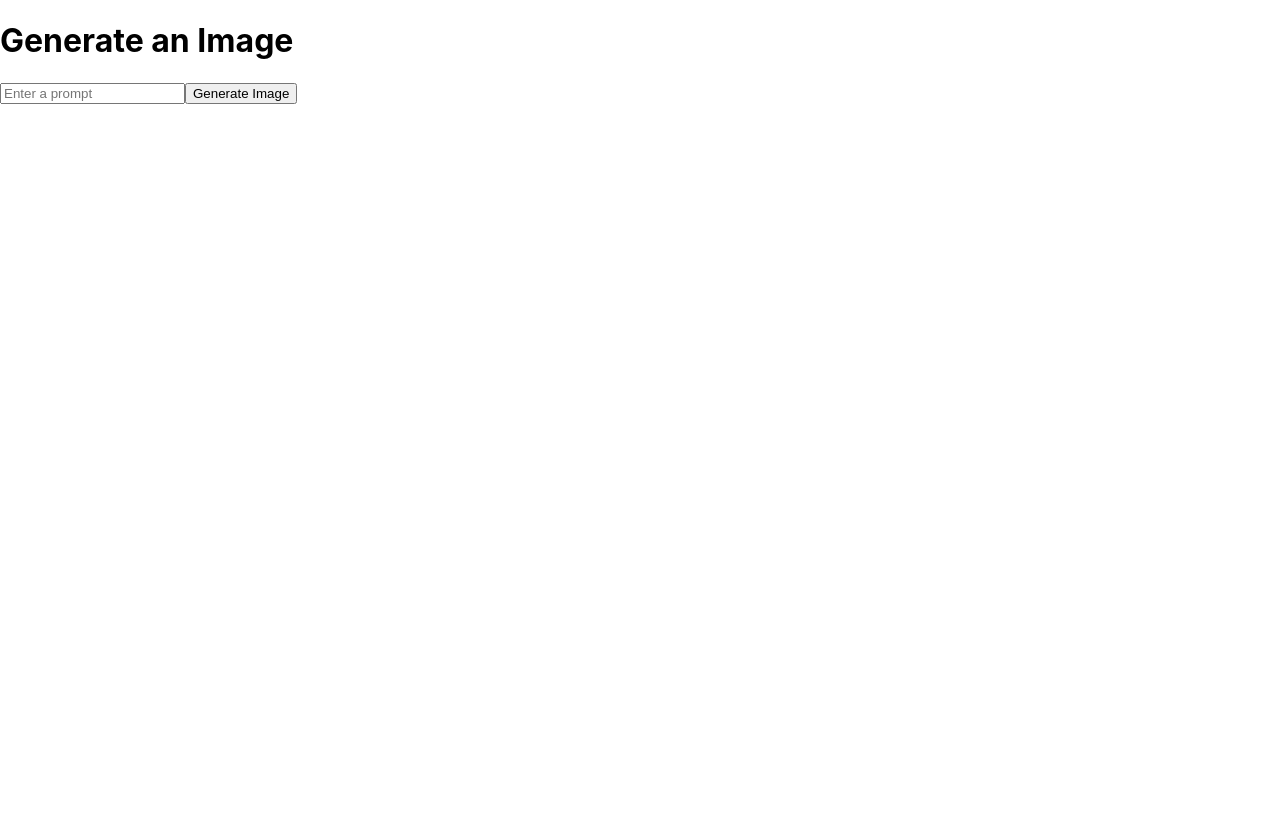
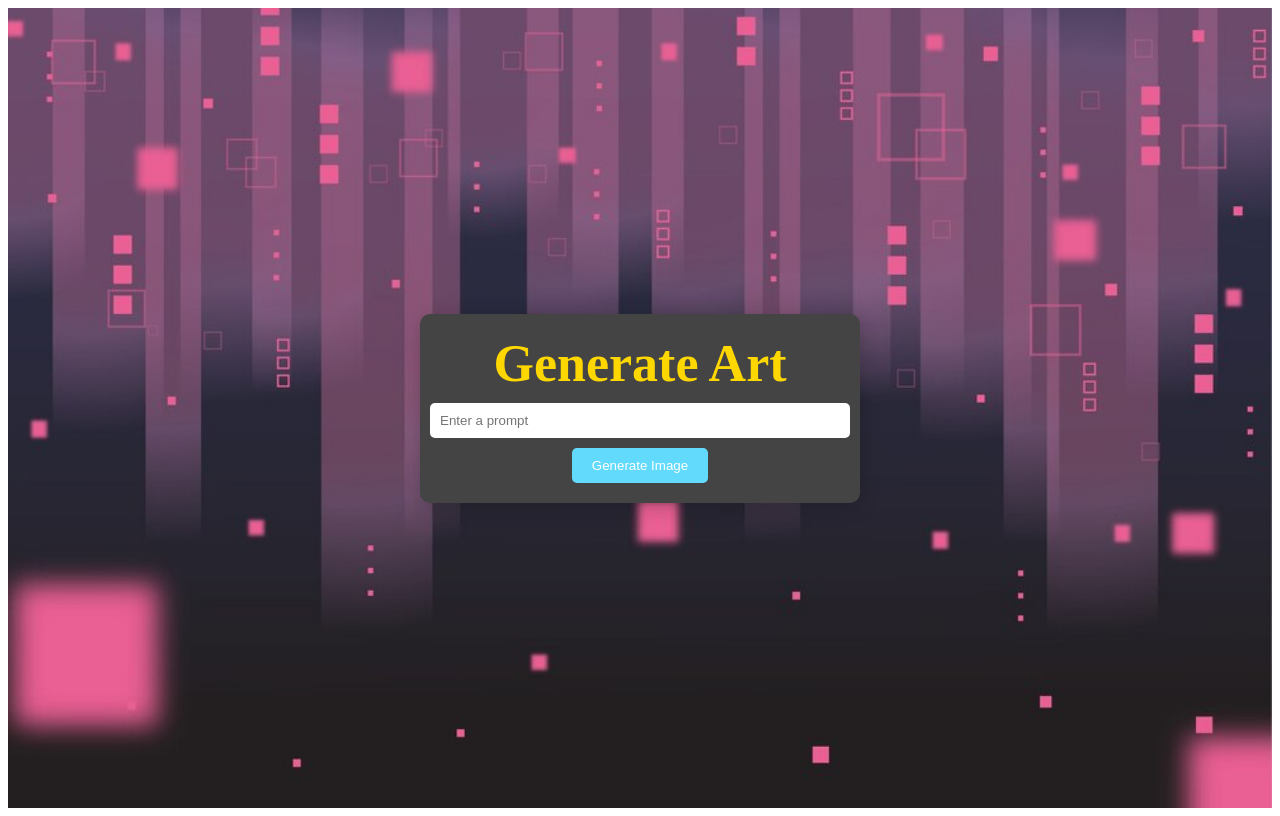
Before and after one commit to Jahgor/JAIM, a React (Create React App) app: page / in a window 1280 px wide. Built offline with nearby package versions, Linux system fonts and the light colour scheme.

Commit message:
Added the App.css import and updated CSS to make site more polished

```diff
--- a/src/App.css
+++ b/src/App.css
@@ -2,37 +2,67 @@
   text-align: center;
 }
 
-.App-logo {
-  height: 40vmin;
-  pointer-events: none;
-}
-
-@media (prefers-reduced-motion: no-preference) {
-  .App-logo {
-    animation: App-logo-spin infinite 20s linear;
-  }
-}
-
 .App-header {
-  background-color: #282c34;
-  min-height: 100vh;
+  background-image: url('./Pixel Theme Background.jpg'); /* Path to your image */
+  background-size: cover; /* Cover the entire area */
+  background-position: center; /* Center the image */
+  background-repeat: no-repeat; /* Prevent the image from repeating */
+  min-height: 100vh; /* Full height */
   display: flex;
   flex-direction: column;
   align-items: center;
   justify-content: center;
   font-size: calc(10px + 2vmin);
   color: white;
+  /* opacity: 0.8; Adjust the opacity to make it somewhat transparent */
 }
 
-.App-link {
-  color: #61dafb;
+.image-generator {
+  background-color: #444;
+  padding: 20px;
+  border-radius: 10px;
+  box-shadow: 0 4px 20px rgba(0, 0, 0, 0.2);
+  max-width: 400px;
+  width: 100%;
+  margin: auto;
+  display: flex;
+  flex-direction: column;
+  align-items: center;
 }
 
-@keyframes App-logo-spin {
-  from {
-    transform: rotate(0deg);
-  }
-  to {
-    transform: rotate(360deg);
-  }
+.prompt-input {
+  width: 100%;
+  padding: 10px;
+  margin: 10px 0;
+  border: none;
+  border-radius: 5px;
 }
+
+.generate-button {
+  padding: 10px 20px;
+  color: white;
+  background-color: #61dafb;
+  border: none;
+  border-radius: 5px;
+  cursor: pointer;
+  transition: background-color 0.3s ease;
+}
+
+.generate-button:hover {
+  background-color: #21a1f1;
+}
+
+.generated-image {
+  margin-top: 20px;
+  max-width: 100%;
+  border-radius: 10px;
+  box-shadow: 0 2px 10px rgba(0, 0, 0, 0.2);
+  display: block;
+  margin-left: auto;
+  margin-right: auto;
+}
+
+h1 {
+  color: gold; /* Set the heading color to gold */
+  margin: 0; /* Remove default margin to keep it on one line */
+}
--- a/src/App.js
+++ b/src/App.js
@@ -1,5 +1,6 @@
 import React, { useState } from "react";
 import axios from "axios";
+import './App.css'
 
 function ImageGenerator() {
   const [prompt, setPrompt] = useState("");
@@ -24,19 +25,20 @@ function ImageGenerator() {
     }
   };
 
-  (console.log) // added so i can add files to git
-
   return (
-    <div>
-      <h1>Generate an Image</h1>
+    <div className="App-header">
+      <div className="image-generator">
+        <h1>Generate Art</h1>
         <input
           type="text"
           value={prompt}
           onChange={(e) => setPrompt(e.target.value)}
           placeholder="Enter a prompt"
+          className="prompt-input"
         />
-      <button onClick={generateImage}>Generate Image</button>
-      {image && <img src={image} alt="Generated" />}
+        <button onClick={generateImage} className="generate-button">Generate Image</button>
+        {image && <img src={image} alt="Generated" className="generated-image" />}
+      </div>
     </div>
   );
 }
--- a/src/index.css
+++ b/src/index.css
@@ -1,4 +1,4 @@
-body {
+/* body {
   margin: 0;
   font-family: -apple-system, BlinkMacSystemFont, 'Segoe UI', 'Roboto', 'Oxygen',
     'Ubuntu', 'Cantarell', 'Fira Sans', 'Droid Sans', 'Helvetica Neue',
@@ -10,4 +10,4 @@ body {
 code {
   font-family: source-code-pro, Menlo, Monaco, Consolas, 'Courier New',
     monospace;
-}
+} */
```
Also changed, not shown: src/Pixel Theme Background.jpg (added). Lines whose indentation alone changed are shown as unchanged.
